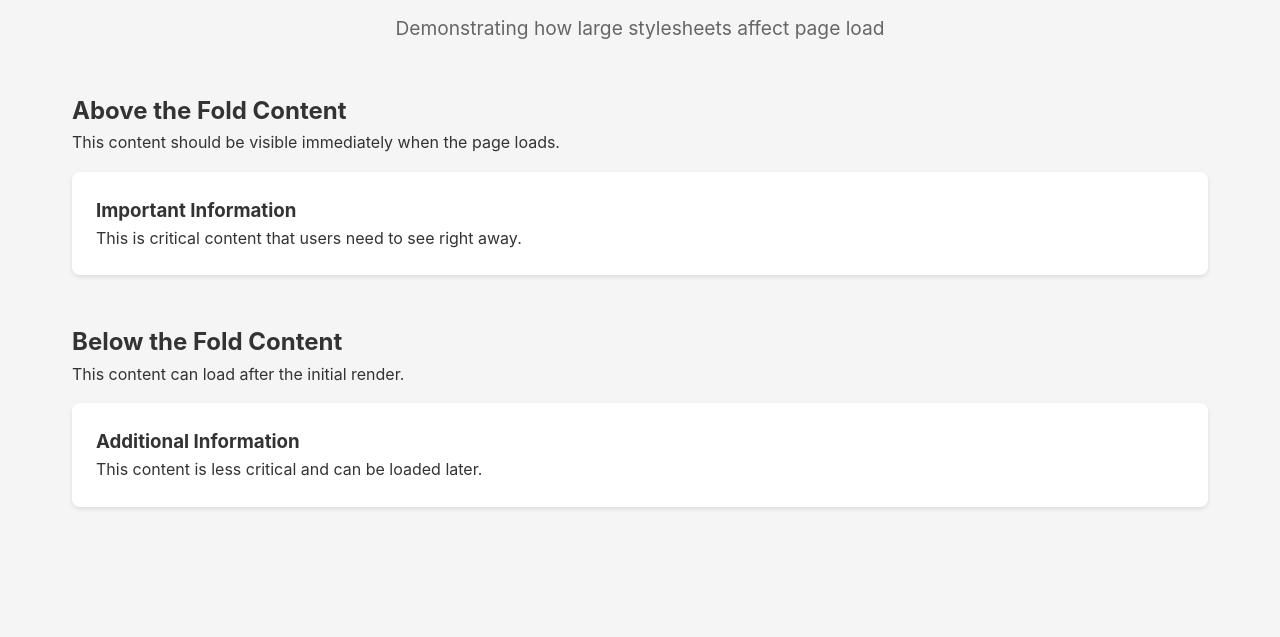
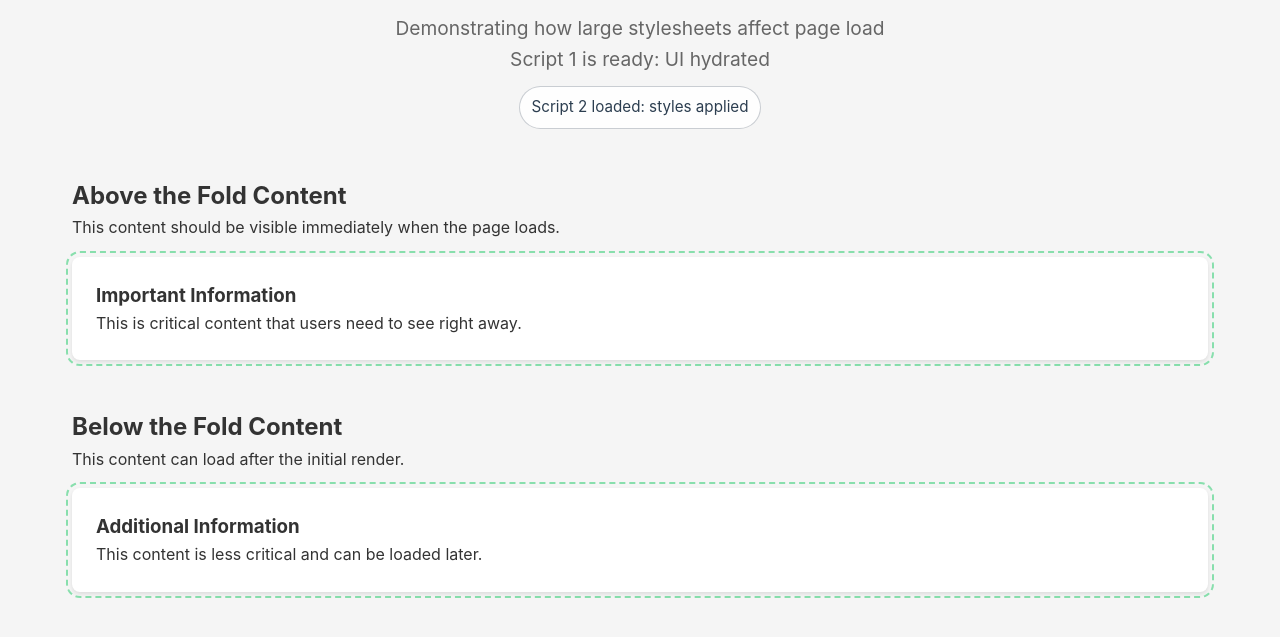
Before and after one commit to adheepgeorge/crp-vanilla-js-app, a plain HTML site: page index.html in a window 1280 px wide. Shown: the part 99-736 px from the top of the page. Drawn offline with Linux system fonts and the light colour scheme.

Commit message:
Add more CRP techniques

```diff
--- a/index.html
+++ b/index.html
@@ -22,6 +22,9 @@
   <title>Critical Rendering Path Demo</title>
   <!-- This large stylesheet will block rendering -->
   <link rel="stylesheet" href="styles.css">
+  <!-- Blocking scripts (no defer/async): these will block HTML parsing -->
+  <script src="large-script-1.js"></script>
+  <script src="large-script-2.js"></script>
 </head>
 <!-- "Above the fold" content refers to the portion of a webpage that is visible to users
  without having to scroll down. The term comes from the newspaper industry,
--- /dev/null
+++ b/large-script-1.js
@@ -0,0 +1,45 @@
+/**
+ * Summary (CRP demo — script 1):
+ * - Does a bunch of math in a loop so the browser spends noticeable time running
+ *   this file (for teaching / demos).
+ * - When that is done, adds a short line of text under the page header (e.g.
+ *   "Script 1 is ready: UI hydrated").
+ * - If the page is not finished loading yet, waits until the HTML is ready before
+ *   finding the header and adding that text; otherwise adds it right away.
+ */
+;(function () {
+  // Keep some work so the script remains "heavy"
+  const values = []
+  for (let i = 0; i < 250_000; i += 1) {
+    values.push((i * 17) % 1009)
+  }
+
+  let checksum = 0
+  for (let i = 0; i < values.length; i += 1) {
+    checksum = (checksum + values[i]) % 10_000_019
+  }
+
+  const render = () => {
+    const header = document.querySelector('header')
+    if (!header) return
+
+    const existing = document.getElementById('crp-script-1-status')
+    if (existing) {
+      existing.textContent = 'Script 1 is ready: UI hydrated'
+      return
+    }
+
+    const el = document.createElement('p')
+    el.id = 'crp-script-1-status'
+    el.className = 'subtitle'
+    el.textContent = 'Script 1 is ready: UI hydrated'
+    header.appendChild(el)
+  }
+
+  if (document.readyState === 'loading') {
+    document.addEventListener('DOMContentLoaded', render, { once: true })
+    return
+  }
+
+  render()
+})()
--- /dev/null
+++ b/large-script-2.js
@@ -0,0 +1,58 @@
+/**
+ * Summary (CRP demo — script 2):
+ * - Runs a long counting loop so the browser spends noticeable time on this file
+ *   (for teaching / demos).
+ * - Injects a <style> block and adds body class crp-large-style-on: header shows a
+ *   pill via ::after ("Script 2 loaded: styles applied"), .card gets a dashed outline.
+ * - Skips re-applying if #crp-large-script-2-style already exists.
+ * - If the page is still loading, waits for DOMContentLoaded before apply(); otherwise
+ *   runs apply() right away.
+ */
+;(function () {
+  // More CPU work to make script execution noticeable in a waterfall
+  let acc = 0
+  for (let i = 1; i <= 2_000_000; i += 1) {
+    acc = (acc + (i % 97)) % 1_000_003
+  }
+
+  const css = `
+  body.crp-large-style-on header {
+    position: relative;
+  }
+
+  body.crp-large-style-on header::after {
+    content: "Script 2 loaded: styles applied";
+    display: inline-block;
+    margin-top: 0.75rem;
+    padding: 0.5rem 0.75rem;
+    border-radius: 9999px;
+    border: 1px solid rgba(44, 62, 80, 0.25);
+    background: rgba(255, 255, 255, 0.85);
+    color: #2c3e50;
+    font-size: 0.95rem;
+  }
+
+  body.crp-large-style-on .card {
+    outline: 2px dashed rgba(46, 204, 113, 0.55);
+    outline-offset: 4px;
+  }
+  `
+
+  const apply = () => {
+    if (document.getElementById('crp-large-script-2-style')) return
+
+    const style = document.createElement('style')
+    style.id = 'crp-large-script-2-style'
+    style.textContent = css
+    document.head.appendChild(style)
+
+    document.body.classList.add('crp-large-style-on')
+  }
+
+  if (document.readyState === 'loading') {
+    document.addEventListener('DOMContentLoaded', apply, { once: true })
+    return
+  }
+
+  apply()
+})()
```
Also changed, not shown: optimized.html (+3 -0 lines).
